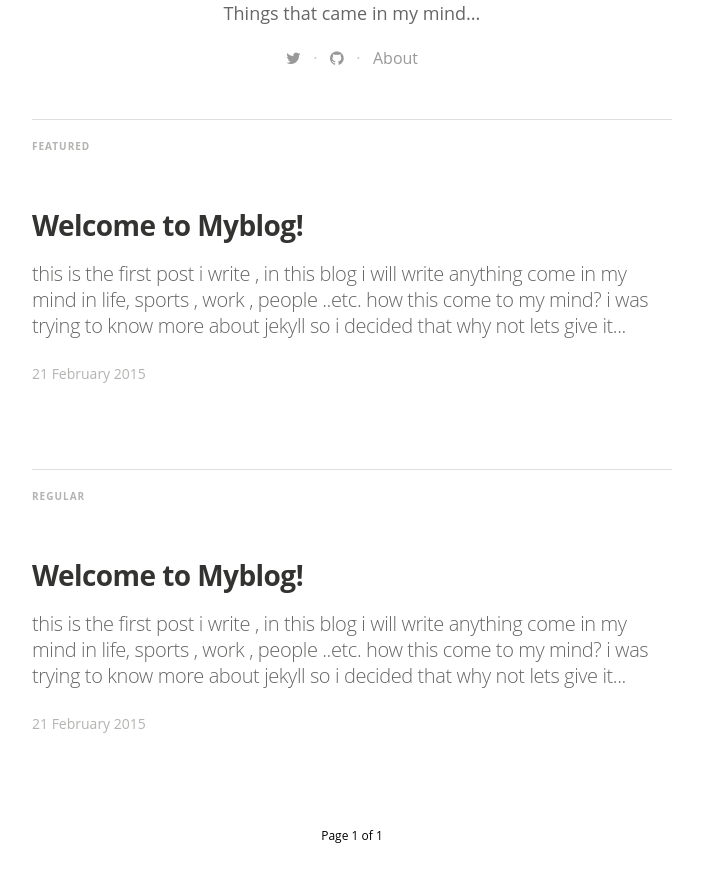
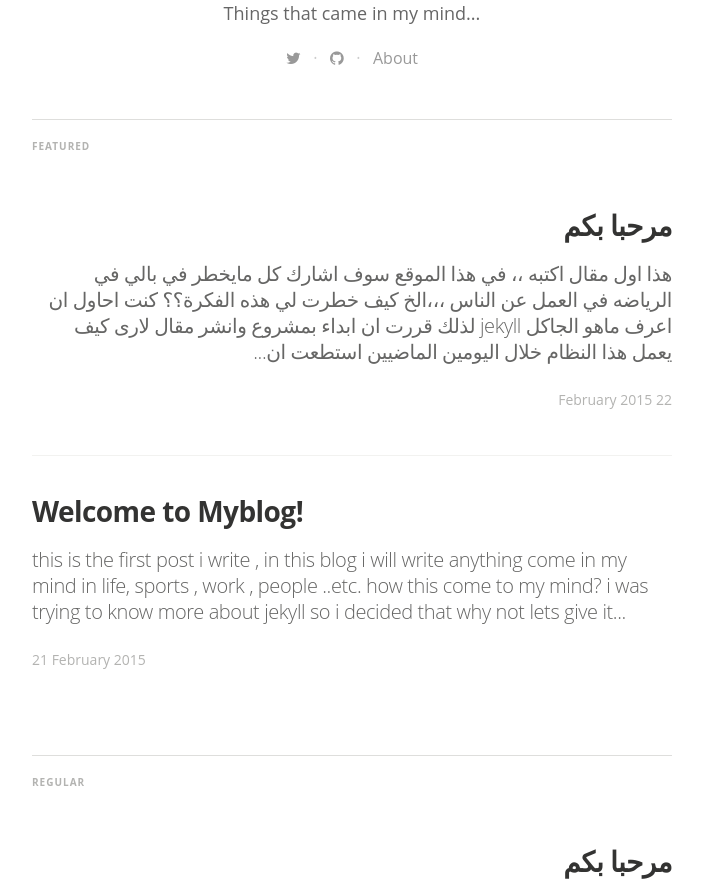
Before and after one commit to nawrasalbaghdadi/nawrasalbaghdadi.github.io, a Jekyll site: the page built from index.html, in a window 1280 px wide. Shown: the part 642-1535 px from the top of the page, without its empty margins (288-991 px from the left). Built offline with Jekyll 4.4.1, drawn with Linux system fonts in a browser that asks for light colours; nearby versions of some CDN libraries; some web fonts are replaced; Markdown is read by kramdown in place of the engine named in the settings; the list of posts is cut into pages by our own code; some of the changed text lies outside the part shown.

Commit message:
add class for arabic post

```diff
--- a/_layouts/post.html
+++ b/_layouts/post.html
@@ -3,7 +3,7 @@
 <!DOCTYPE html>
 <html>
   {% include head.html %}
-  <body itemscope itemtype="http://schema.org/Article">
+  <body itemscope itemtype="http://schema.org/Article" class="{{ page.lang }}">
     {% include header.html %}
     <main class="content" role="main">
       <article class="post">
--- a/_posts/2015-02-21-welcome-to-my-blog.markdown
+++ b/_posts/2015-02-21-welcome-to-my-blog.markdown
@@ -5,6 +5,7 @@ date:   2015-02-21 22:52:25
 categories: jekyll update
 tags: featured
 image: /assets/article_images/2015-02-22-welcome-to-myblog/desktop.JPG
+lang: en
 ---
 this is the first post i write , in this blog i will write anything come in my mind in life, sports , work , people ..etc.
 
--- /dev/null
+++ b/_posts/2015-02-22-arabic-post.markdown
@@ -0,0 +1,21 @@
+---
+layout: post
+title:  "مرحبا بكم "
+date:   2015-02-22 01:52:25
+categories: jekyll update
+tags: featured
+image: /assets/article_images/2015-02-22-welcome-to-myblog/desktop.JPG
+lang : ar
+---
+هذا اول مقال اكتبه ،، في هذا الموقع سوف اشارك كل مايخطر في بالي في الرياضه في العمل عن الناس ،،،الخ
+
+كيف خطرت لي هذه الفكرة؟؟ كنت احاول ان اعرف ماهو الجاكل [jekyll] لذلك قررت ان ابداء بمشروع وانشر مقال لارى كيف يعمل هذا النظام
+
+خلال اليومين الماضيين استطعت ان انجز العمل المطلوب من اجل انجاز هذا الموقع
+لست متاكد ان كنت سوف اكمل العمل فيه ولكن لما لا احاول :)
+
+
+
+
+
+[jekyll]:      http://jekyllrb.com
--- a/css/main.sass
+++ b/css/main.sass
@@ -12,6 +12,9 @@ $rs: 16px
 
 $font-serif: Linux Libertine
 $font-sans: Open Sans, MundoSans, "Helvetica Neue", Arial, Helvetica, sans-serif
+
+
+
 
 
 @mixin respond-to($breakpoint)
@@ -38,7 +41,10 @@ body
   -webkit-font-feature-settings: "liga", "dlig"
   -o-font-feature-settings: "liga", "dlig"
   font-feature-settings: "liga", "dlig"
-
+.ar h1.post-title,
+.ar .post-content p,
+.post.ar
+  direction: rtl
 .logo-readium
   position: fixed
   left: 10px
--- a/index.html
+++ b/index.html
@@ -35,7 +35,7 @@ layout: default
 
     <div class="container featured">
       {% for post in site.tags.featured %}
-        <article class="post" itemscope itemtype="http://schema.org/BlogPosting" role="article">
+        <article class="post {{ post.lang }}" itemscope itemtype="http://schema.org/BlogPosting" role="article">
           <div class="article-item">
             <header class="post-header">
               <h2 class="post-title" itemprop="name"><a href="{{ post.url }}" itemprop="url">{{ post.title }}</a></h2>
@@ -57,7 +57,7 @@ layout: default
 
     <div class="cf frame">
       {% for post in paginator.posts %}
-        <article class="post" itemscope itemtype="http://schema.org/BlogPosting" role="article">
+        <article class="post {{ post.lang }}" itemscope itemtype="http://schema.org/BlogPosting" role="article">
           <div class="article-item">
             <header class="post-header">
               <h2 class="post-title" itemprop="name"><a href="{{ post.url }}" itemprop="url">{{ post.title }}</a></h2>
```
Also changed, not shown: 1 other file.
